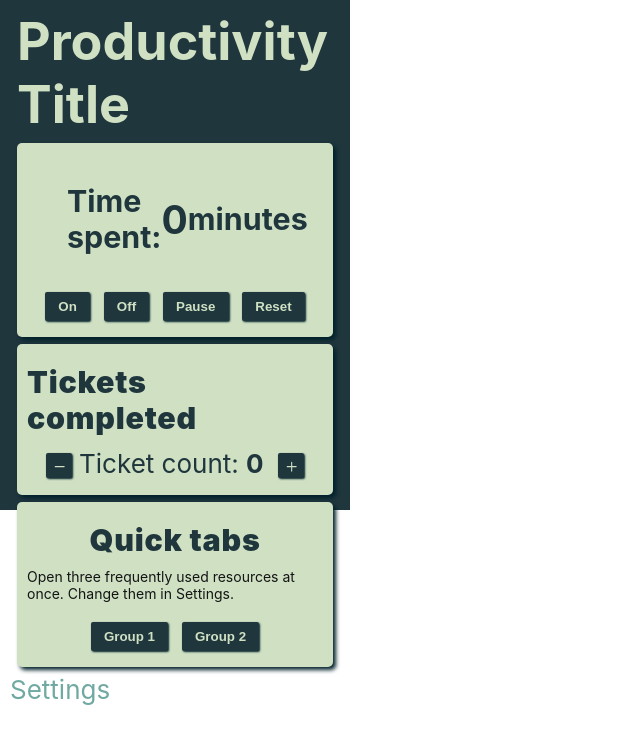
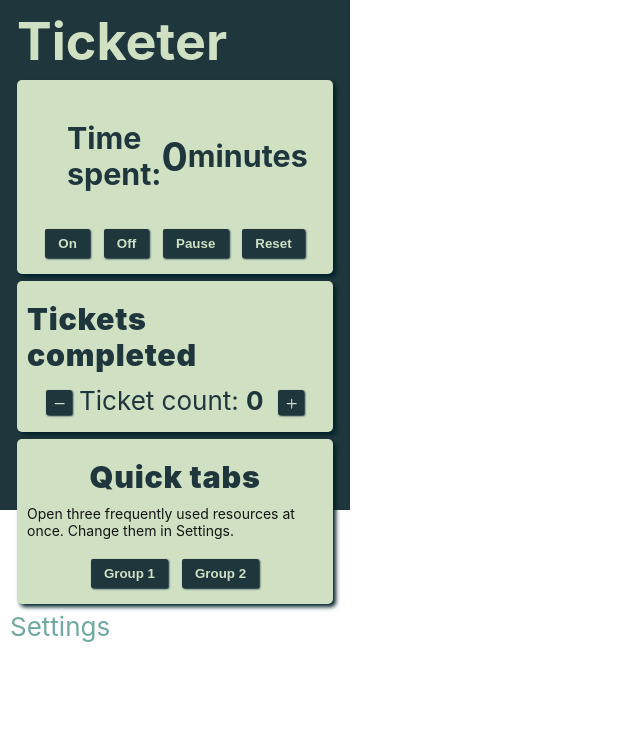
Before and after one commit to sandypockets/ticketer, a React (Create React App) app: page / in a window 1280 px wide. Shown: the top 744 px of the page, without its empty margins (0-640 px from the left). Built offline with nearby package versions, Linux system fonts and the light colour scheme.

Commit message:
Update name

```diff
--- a/src/components/Home.jsx
+++ b/src/components/Home.jsx
@@ -10,7 +10,7 @@ export default function Home({ ticketCount, increaseTicketCount, decreaseTicketC
     <div className="container">
       <div>
 
-        <h1 className="title">Productivity Title</h1>
+        <h1 className="title">Ticketer</h1>
         <div className="card">
           <div>
             <div className="elapsedTime">
```
Also changed, not shown: public/manifest.json.
